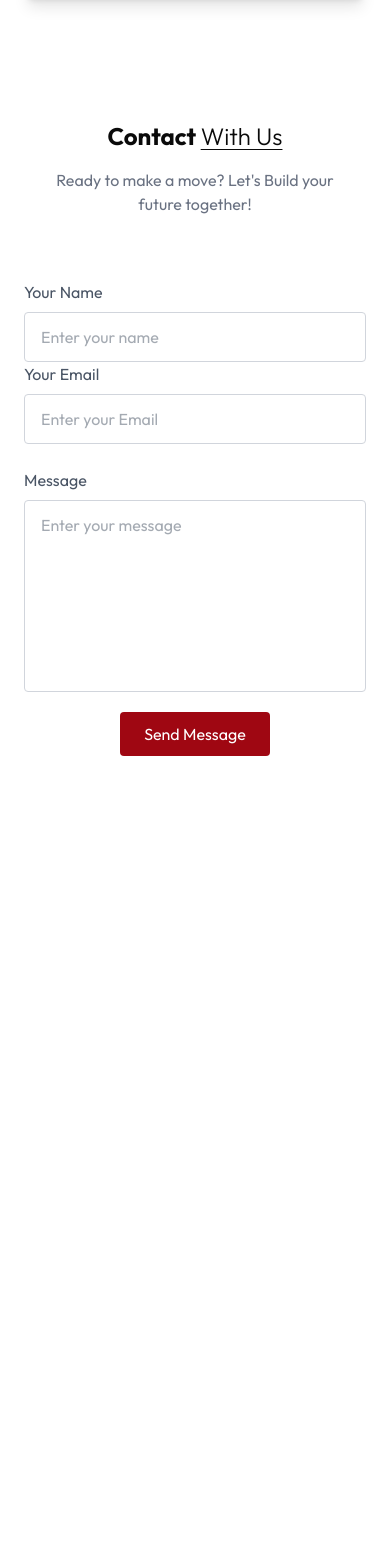
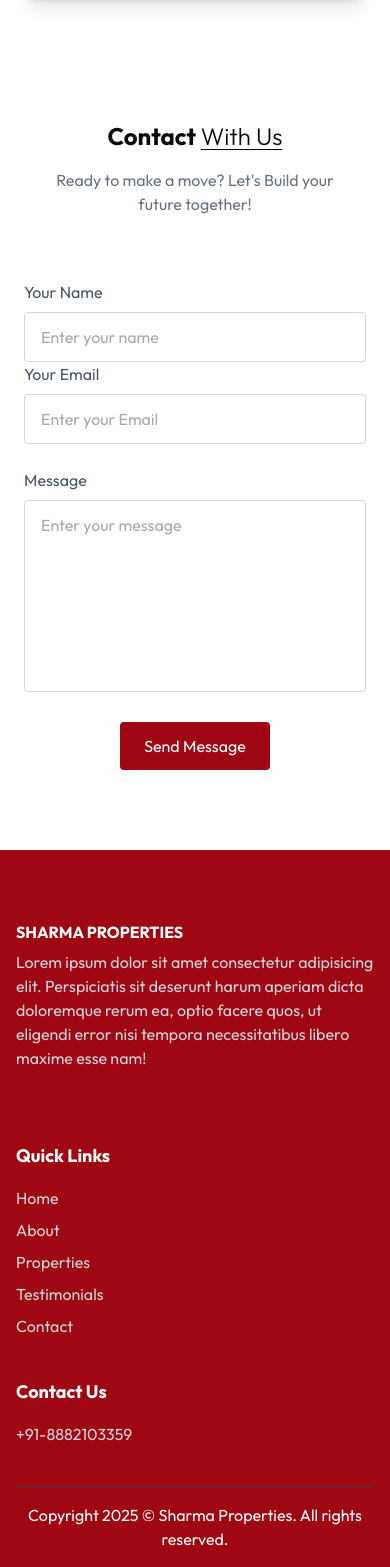
Before and after one commit to Sandorcleagne/realestate, a Next.js app: page / in a window 390 px wide. Shown: the part 4275-5842 px from the top of the page. Before the commit the page ends 5101 px from the top, so only its background shows below. Built offline with nearby package versions, Linux system fonts and the light colour scheme.

Commit message:
webiste 90% done

```diff
--- a/src/app/layout.js
+++ b/src/app/layout.js
@@ -2,6 +2,8 @@ import { Geist, Geist_Mono } from "next/font/google";
 // import "bootstrap/dist/css/bootstrap.min.css";
 import "./globals.css";
 import Navbar from "@/components/Navbar";
+import Footer from "@/components/Footer";
+import WhatsAppButton from "@/components/WhatsAppButton";
 
 const geistSans = Geist({
   variable: "--font-geist-sans",
@@ -27,6 +29,8 @@ export default function RootLayout({ children }) {
       >
         <Navbar />
         {children}
+        <Footer />
+        <WhatsAppButton />
       </body>
     </html>
   );
--- a/src/components/Contact.jsx
+++ b/src/components/Contact.jsx
@@ -1,6 +1,48 @@
-import React from "react";
+"use client";
+import React, { useState } from "react";
 
 const Contact = () => {
+  const [loading, setLoading] = useState(false);
+  const [alert, setAlert] = useState({ type: "", message: "" });
+  async function handleSubmit(event) {
+    try {
+      event.preventDefault();
+      setLoading(true);
+      const formData = new FormData(event.target);
+
+      formData.append("access_key", "c18de7b2-3f14-4c5c-a893-2dcbe6a10bce");
+
+      const object = Object.fromEntries(formData);
+      const json = JSON.stringify(object);
+
+      const response = await fetch("https://api.web3forms.com/submit", {
+        method: "POST",
+        headers: {
+          "Content-Type": "application/json",
+          Accept: "application/json",
+        },
+        body: json,
+      });
+      const result = await response.json();
+      if (result.success) {
+        setAlert({ type: "success", message: "Message sent successfully!" });
+        event.target.reset();
+      } else {
+        setAlert({ type: "error", message: "Something went wrong." });
+      }
+    } catch (error) {
+      setAlert({
+        type: "error",
+        message: "Failed to submit. Please try again.",
+      });
+    } finally {
+      setLoading(false);
+    }
+    setTimeout(() => {
+      setAlert({ type: "", message: "" });
+    }, 3000);
+  }
+
   return (
     <div
       className="text-center p-6 py-20 lg:px-32 w-full overflow-hidden"
@@ -15,7 +57,19 @@ const Contact = () => {
       <p className="text-gray-500 max-w-80 text-center mb-8 mx-auto">
         Ready to make a move? Let's Build your future together!
       </p>
-      <form className="max-w-2xl mx-auto text-gray-600 pt-8">
+      {alert.message && (
+        <div
+          className={`mb-4 p-2 rounded text-white transition-all duration-300 ${
+            alert.type === "success" ? "bg-green-600" : "bg-red-600"
+          }`}
+        >
+          {alert.message}
+        </div>
+      )}
+      <form
+        className="max-w-2xl mx-auto text-gray-600 pt-8"
+        onSubmit={(e) => handleSubmit(e)}
+      >
         <div className="flex flex-wrap">
           <div className="w-full md:w-1/2 text-left">
             Your Name
@@ -30,7 +84,7 @@ const Contact = () => {
           <div className="w-full md:w-1/2 text-left md:pl-4">
             Your Email
             <input
-              type="text"
+              type="email"
               placeholder="Enter your Email"
               required
               name="email"
@@ -48,12 +102,13 @@ const Contact = () => {
             className="w-full border border-gray-300 rounded py-3 px-4 mt-2 h-48 resize-none"
           />
         </div>
-        <buttton
+        <button
           type="submit"
           className="bg-red-800 text-white py-3 px-6 rounded hover:bg-red-700 transition duration-300 cursor-pointer"
+          disabled={loading}
         >
-          Send Message
-        </buttton>
+          {loading ? "Sending..." : "Send Message"}
+        </button>
       </form>
     </div>
   );
--- /dev/null
+++ b/src/components/Footer.jsx
@@ -0,0 +1,73 @@
+import React from "react";
+import Link from "next/link";
+
+const Footer = () => {
+  return (
+    <div
+      className="pt-10 px-4 md:px-20 lg:px-32 w-full bg-red-800 overflow-hidden"
+      id="footer"
+    >
+      <div className="container mx-auto flex flex-col md:flex-row justify-between items-start md:items-center gap-10 py-10 text-white">
+        <div className="w-full md:w-1/3 mb-8 md:mb-0">
+          <Link href="/" className="!no-underline">
+            <p className="text-white font-bold uppercase leading-1">
+              Sharma Properties
+            </p>
+          </Link>
+          <p className="mt-4 text-gray-300">
+            Lorem ipsum dolor sit amet consectetur adipisicing elit.
+            Perspiciatis sit deserunt harum aperiam dicta doloremque rerum ea,
+            optio facere quos, ut eligendi error nisi tempora necessitatibus
+            libero maxime esse nam!
+          </p>
+        </div>
+        <div>
+          <h2 className="text-lg font-bold mb-4">Quick Links</h2>
+          <ul className="flex flex-col gap-2">
+            <li>
+              <Link href="#Header" className="text-gray-300 hover:text-white">
+                Home
+              </Link>
+            </li>
+            <li>
+              <Link href="#about" className="text-gray-300 hover:text-white">
+                About
+              </Link>
+            </li>
+            <li>
+              <Link
+                href="#properties"
+                className="text-gray-300 hover:text-white"
+              >
+                Properties
+              </Link>
+            </li>
+            <li>
+              <Link
+                href="#testimonials"
+                className="text-gray-300 hover:text-white"
+              >
+                Testimonials
+              </Link>
+            </li>
+            <li>
+              <Link href="#contact" className="text-gray-300 hover:text-white">
+                Contact
+              </Link>
+            </li>
+          </ul>
+        </div>
+        <div>
+          <h2 className="text-lg font-bold mb-4">Contact Us</h2>
+          <p className="text-gray-300">+91-8882103359</p>
+          <p className="text-gray-300"> </p>
+        </div>
+      </div>
+      <div className="text-white border-t border-gray-700 py-4 text-center">
+        Copyright 2025 &copy; Sharma Properties. All rights reserved.
+      </div>
+    </div>
+  );
+};
+
+export default Footer;
--- a/src/components/FullScreenDialog.jsx
+++ b/src/components/FullScreenDialog.jsx
@@ -23,7 +23,12 @@ export default function FullScreenDialog({ open, setOpen }) {
         onClose={handleClose}
         TransitionComponent={Transition}
       >
-        <div className="flex justify-end items-center">
+        <div className="flex justify-around items-center">
+          <Link href="/" className="!no-underline">
+            <p className="text-black font-bold uppercase leading-1">
+              Sharma Properties
+            </p>
+          </Link>
           <IconButton
             edge="start"
             color="inherit"
@@ -37,7 +42,9 @@ export default function FullScreenDialog({ open, setOpen }) {
         <ul className="list-disc p-10">
           {navbarItems.map((items) => (
             <Link href={items?.link} key={items?.id}>
-              <li className="border-b-2 p-4">{items?.name}</li>
+              <li className="border-b-2 p-4" onClick={handleClose}>
+                {items?.name}
+              </li>
             </Link>
           ))}
         </ul>
--- /dev/null
+++ b/src/components/WhatsAppButton.jsx
@@ -0,0 +1,27 @@
+"use client";
+import React from "react";
+import Link from "next/link";
+const WhatsAppButton = () => {
+  const phoneNumber = "918882103359"; // your WhatsApp number with country code
+  const message = "Hi! I'm interested in your services."; // optional message
+  const whatsappLink = `https://wa.me/${phoneNumber}?text=${encodeURIComponent(
+    message
+  )}`;
+
+  return (
+    <Link href={whatsappLink} target="_blank" rel="noopener noreferrer">
+      <div className="fixed bottom-6 right-6 bg-green-500 hover:bg-green-600 text-white rounded-full p-3 shadow-lg cursor-pointer z-50 animate-pulse">
+        <svg
+          xmlns="http://www.w3.org/2000/svg"
+          className="h-8 w-8"
+          fill="currentColor"
+          viewBox="0 0 24 24"
+        >
+          <path d="M20.52 3.48A11.79 11.79 0 0012 0C5.37 0 0 5.37 0 12c0 2.12.56 4.13 1.62 5.94L0 24l6.31-1.64A11.85 11.85 0 0012 24c6.63 0 12-5.37 12-12 0-3.19-1.24-6.2-3.48-8.52zM12 22c-1.94 0-3.84-.5-5.5-1.45l-.4-.23-3.74.97.99-3.63-.26-.43A9.93 9.93 0 012 12c0-5.52 4.48-10 10-10s10 4.48 10 10-4.48 10-10 10zm5.28-7.5c-.29-.14-1.7-.84-1.96-.94-.26-.1-.45-.14-.64.14-.19.28-.74.94-.9 1.13-.17.19-.34.21-.63.07-.29-.14-1.22-.45-2.32-1.43-.86-.76-1.44-1.7-1.6-1.99-.17-.29-.02-.44.13-.58.13-.13.29-.34.43-.5.14-.17.19-.28.29-.47.1-.19.05-.36-.02-.5-.07-.14-.64-1.54-.88-2.13-.23-.56-.46-.48-.64-.49-.17 0-.36-.02-.56-.02-.19 0-.5.07-.76.36-.26.29-1 1-.98 2.44.02 1.43 1.02 2.8 1.16 2.99.14.19 2 3.05 4.82 4.28.67.29 1.19.46 1.6.59.67.21 1.28.18 1.76.11.54-.08 1.7-.7 1.94-1.37.24-.67.24-1.24.17-1.37-.07-.14-.26-.21-.54-.36z" />
+        </svg>
+      </div>
+    </Link>
+  );
+};
+
+export default WhatsAppButton;
--- a/src/lib/contants.js
+++ b/src/lib/contants.js
@@ -19,4 +19,9 @@ export const navbarItems = [
     name: "Testimonials",
     link: "#testimonials",
   },
+  {
+    id: 5,
+    name: "Contact",
+    link: "#contact",
+  },
 ];
```
Also changed, not shown: public/robots.txt (added).
